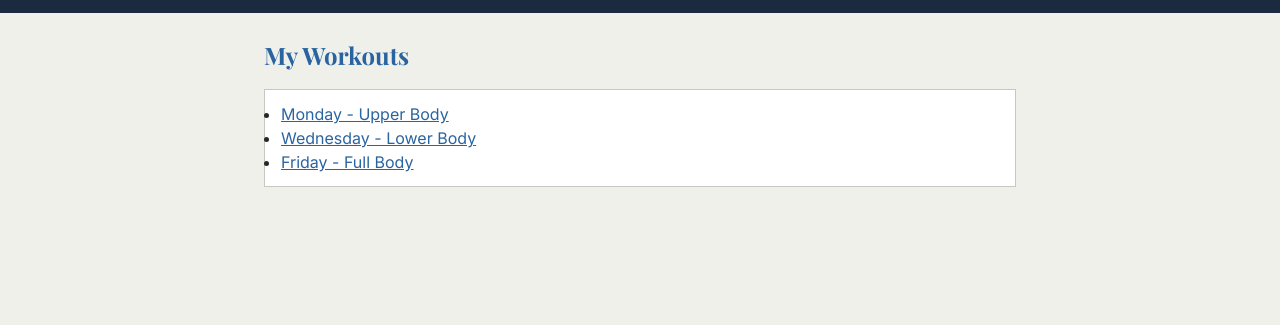
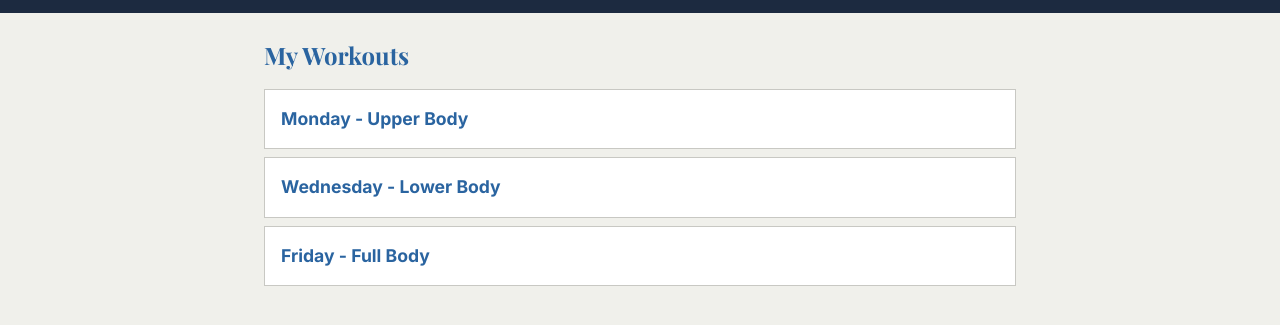
Before and after one commit to WilleamM/csc437_website, a website: page packages/proto/public/index.html in a window 1280 px wide. Shown: the part 67-392 px from the top of the page. Drawn offline with nearby package versions, Linux system fonts and the light colour scheme.

Commit message:
added custom element to workout page

```diff
--- a/packages/proto/public/index.html
+++ b/packages/proto/public/index.html
@@ -26,7 +26,7 @@
 
   <main>
     <h2>My Workouts</h2>
-    <ul>
+    <ul class="workout-list">
       <li><a href="workout-1.html">Monday - Upper Body</a></li>
       <li><a href="workout-2.html">Wednesday - Lower Body</a></li>
       <li><a href="workout-3.html">Friday - Full Body</a></li>
--- a/packages/proto/public/styles/page.css
+++ b/packages/proto/public/styles/page.css
@@ -59,10 +59,57 @@ a {
   color: var(--color-link);
 }
 
-dl, table, ul {
+dl, table {
   background-color: var(--color-background-box);
   border: 1px solid var(--color-border);
   padding: 12px 16px;
+}
+
+ul {
+  background-color: var(--color-background-box);
+  border: 1px solid var(--color-border);
+  padding: 12px 16px;
+}
+
+dt {
+  font-weight: bold;
+  color: var(--color-accent);
+  margin-top: var(--space-sm);
+}
+
+dt:first-child {
+  margin-top: 0;
+}
+
+dd {
+  margin-left: var(--space-md);
+  margin-bottom: 4px;
+}
+
+ul.workout-list {
+  list-style: none;
+  padding: 0;
+  background: none;
+  border: none;
+  display: flex;
+  flex-direction: column;
+  gap: var(--space-sm);
+}
+
+ul.workout-list li {
+  background-color: var(--color-background-box);
+  border: 1px solid var(--color-border);
+  padding: var(--space-md);
+}
+
+ul.workout-list li a {
+  font-weight: bold;
+  font-size: 1.1rem;
+  text-decoration: none;
+}
+
+ul.workout-list li a:hover {
+  text-decoration: underline;
 }
 
 table {
```
